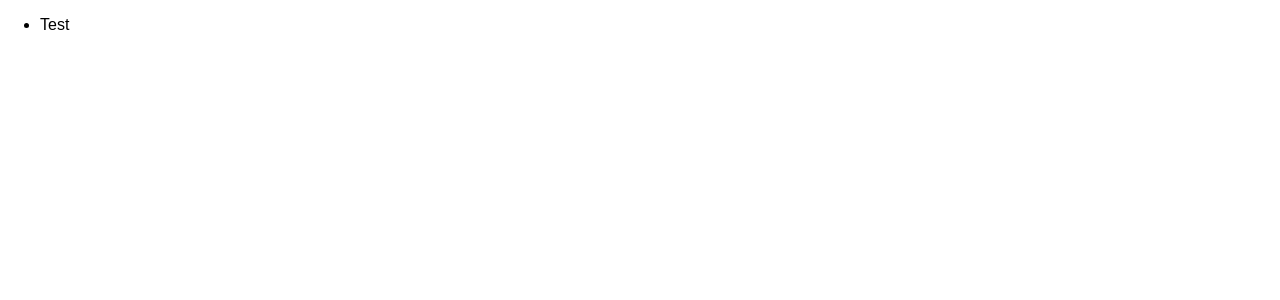
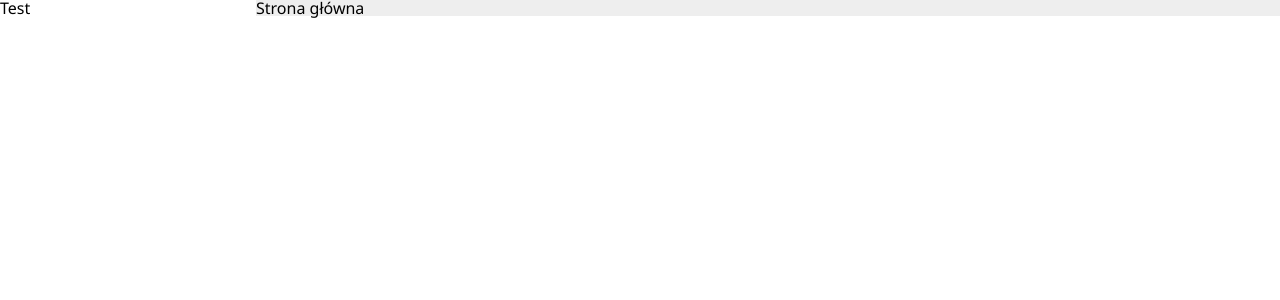
Before and after one commit to edukaton/damy-rade, a React (Create React App) app: page / in a window 1280 px wide. Shown: the top 300 px of the page. Built offline with nearby package versions, Linux system fonts and the light colour scheme; the HTML template or start-up script is replaced by a standard one.

Commit message:
ce es esy start

```diff
--- a/src/App.css
+++ b/src/App.css
@@ -1,3 +1,17 @@
+body {
+    font-family: 'Segoe UI', Tahoma, Geneva, Verdana, sans-serif;
+}
+
 .page {
+    display: flex;
+}
 
+.menu {
+    width: 20%;
+    min-height: 100vh;
 }
+
+.content {
+    width: 80%;
+    min-height: 100vh;
+}
--- a/src/App.js
+++ b/src/App.js
@@ -4,7 +4,6 @@
 
 import Menu from './Menu';
 import Home from './Home';
-
 
 class App extends Component {
   constructor() {
--- a/src/Home.js
+++ b/src/Home.js
@@ -7,18 +7,7 @@
     render() {
         return (
             <div className="home">
-
-                <div className="content">
-                    <div className="header">
-
-                    </div>
-                    <div className="theory">
-                    </div>
-                    <div className="practice">
-                    </div>
-                    <div className="footer">
-                    </div>
-                </div>
+                <h1>Strona główna</h1>
             </div>
         );
     }
--- a/src/index.css
+++ b/src/index.css
@@ -1,5 +1,48 @@
+/* http://meyerweb.com/eric/tools/css/reset/
+   v2.0 | 20110126
+   License: none (public domain)
+*/
+
+html, body, div, span, applet, object, iframe,
+h1, h2, h3, h4, h5, h6, p, blockquote, pre,
+a, abbr, acronym, address, big, cite, code,
+del, dfn, em, img, ins, kbd, q, s, samp,
+small, strike, strong, sub, sup, tt, var,
+b, u, i, center,
+dl, dt, dd, ol, ul, li,
+fieldset, form, label, legend,
+table, caption, tbody, tfoot, thead, tr, th, td,
+article, aside, canvas, details, embed,
+figure, figcaption, footer, header, hgroup,
+menu, nav, output, ruby, section, summary,
+time, mark, audio, video {
+	margin: 0;
+	padding: 0;
+	border: 0;
+	font-size: 100%;
+	font: inherit;
+	vertical-align: baseline;
+}
+/* HTML5 display-role reset for older browsers */
+article, aside, details, figcaption, figure,
+footer, header, hgroup, menu, nav, section {
+	display: block;
+}
 body {
-  margin: 0;
-  padding: 0;
-  font-family: sans-serif;
+	line-height: 1;
 }
+ol, ul {
+	list-style: none;
+}
+blockquote, q {
+	quotes: none;
+}
+blockquote:before, blockquote:after,
+q:before, q:after {
+	content: '';
+	content: none;
+}
+table {
+	border-collapse: collapse;
+	border-spacing: 0;
+}
```
